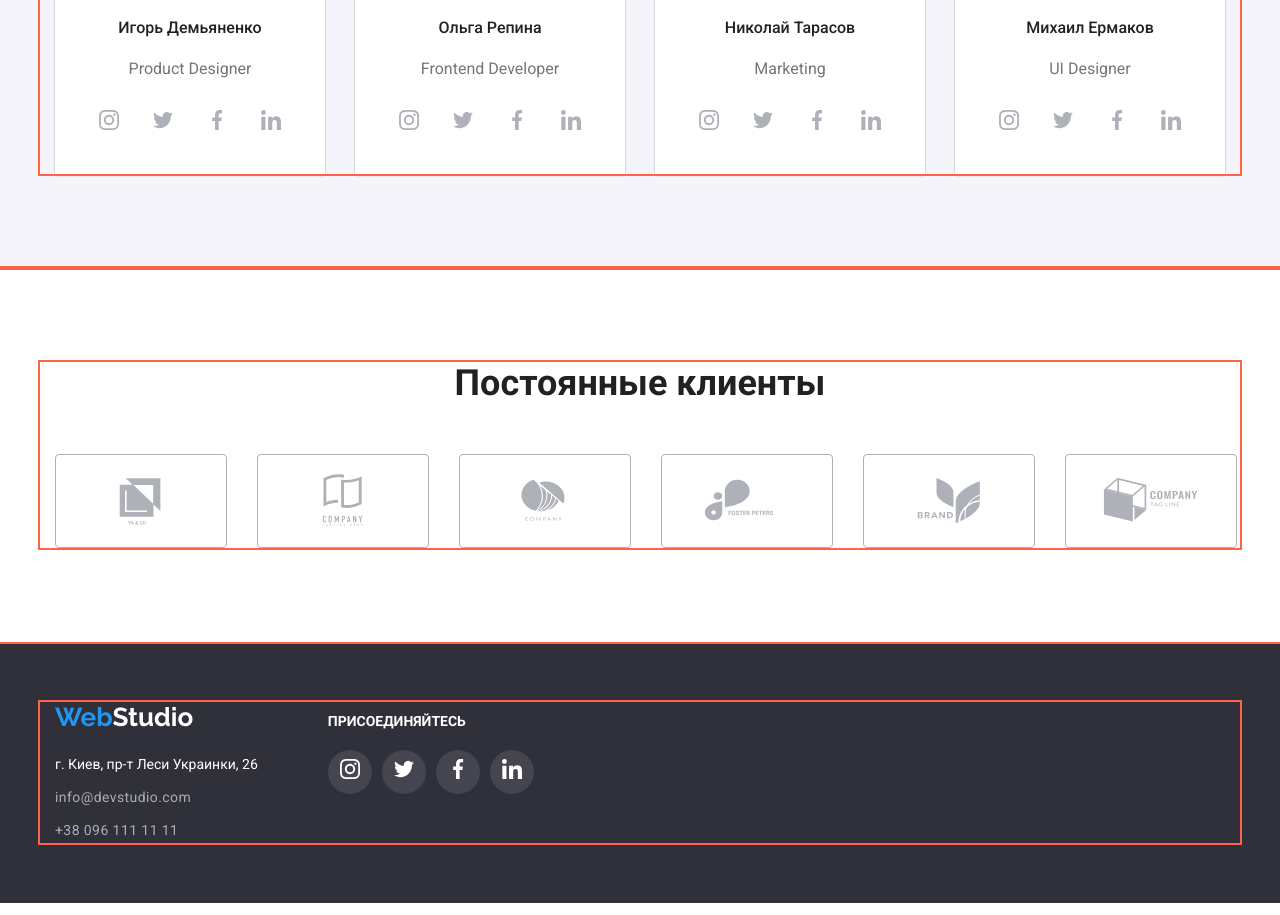
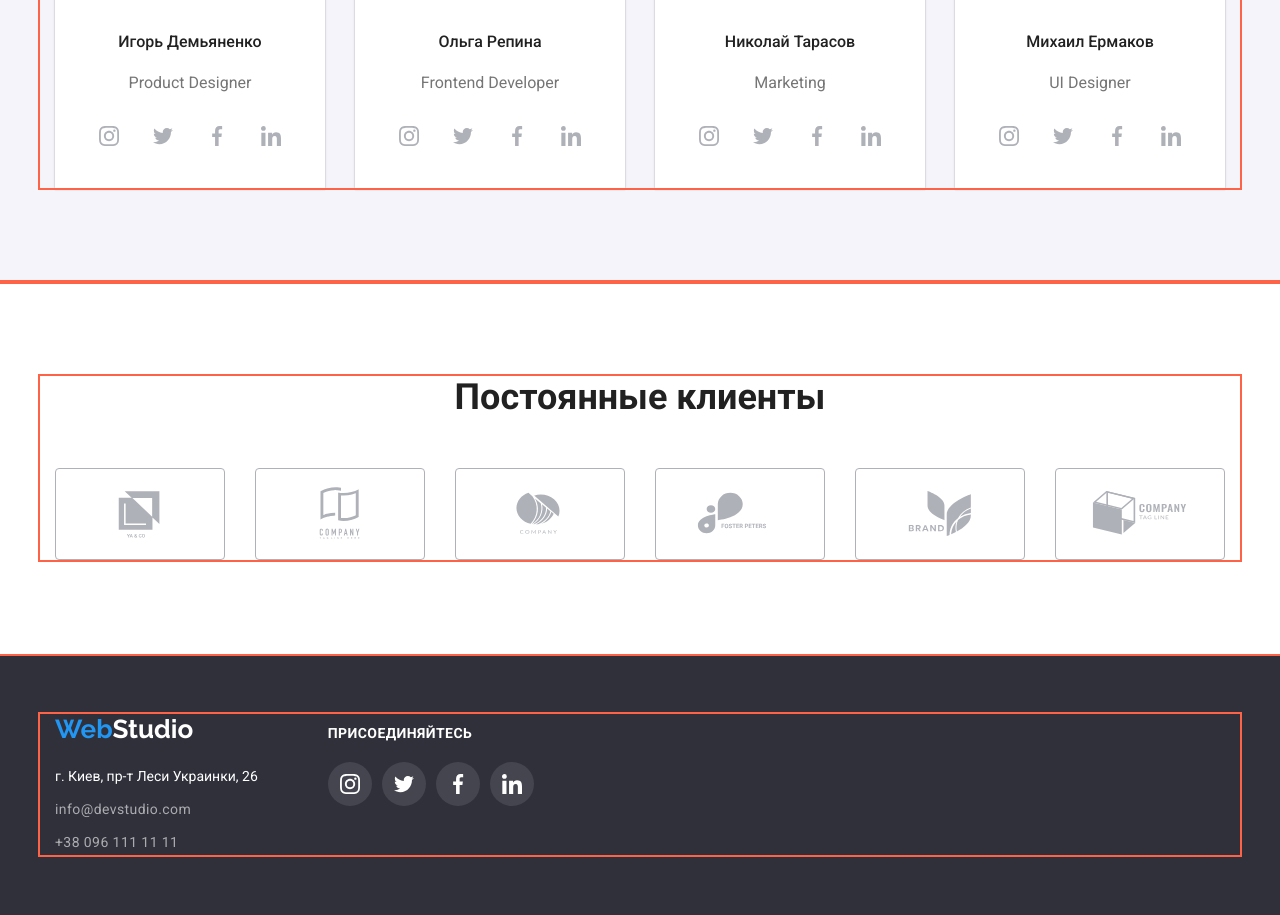
Before and after one commit to lubamos/goit-markup-hw-04, a plain HTML site: page index.html in a window 1280 px wide. Shown: the part 2061-2976 px from the top of the page. Drawn offline with nearby package versions, Linux system fonts and the light colour scheme.

Commit message:
вносит коррекцию
исправляет соц сети
убирает рамочку при ховере с кнопок
убирает двойную рамку с наши клиенты
меняет значения path для иконок коныерта и телефона

```diff
--- a/css/styles.css
+++ b/css/styles.css
@@ -322,7 +322,7 @@ h2 {
   list-style: none;
 }
 .title-emp {
-  padding: 16px;
+  padding: 30px 32px;
   text-align: center;
 }
 
@@ -345,31 +345,30 @@ h2 {
 }
 .employees-soc {
   display: flex;
+
   padding: 0;
-  margin: 0px;
-  margin-bottom: 14px;
+  margin: 0;
+
   list-style: none;
   justify-content: center;
 }
 
 .employees-soc-item {
-  display: table;
-  width: 44px;
-  height: 44px;
   margin-right: 10px;
-
-  cursor: pointer;
-}
-.employees-soc-link {
-  display: table-cell;
-  text-align: center;
-  vertical-align: middle;
-  fill: var(--soc-color);
-
-  border-radius: 50%;
 }
 .employees-soc-item:last-child {
   margin-right: 0;
+}
+
+.employees-soc-link {
+  display: flex;
+  align-items: center;
+  justify-content: center;
+  width: 44px;
+  height: 44px;
+
+  fill: var(--soc-color);
+  border-radius: 50%;
 }
 
 .employees-soc-icon {
@@ -396,10 +395,6 @@ h2 {
 }
 .clients-item {
   margin-right: 30px;
-
-  border: 1px solid var(--soc-color);
-  border-radius: 4px;
-  cursor: pointer;
 }
 .clients-item:last-child {
   margin-right: 0;
@@ -415,6 +410,8 @@ h2 {
   align-items: center;
   justify-content: center;
   fill: var(--soc-color);
+  border: 1px solid var(--soc-color);
+  border-radius: 4px;
 }
 .clients-link:hover,
 .clients-link:focus {
@@ -487,6 +484,7 @@ a:focus {
   color: var(--footer-text-soc);
   font-weight: 700;
   text-transform: uppercase;
+  letter-spacing: 0.03em;
   font-size: 14px;
   line-height: 1.17;
 }
@@ -498,18 +496,17 @@ a:focus {
   cursor: pointer;
 }
 .footer-item-soc {
-  display: table;
-  width: 44px;
-  height: 44px;
   margin-right: 10px;
 }
 .footer-item-soc:last-child {
   margin-right: 0;
 }
 .footer-link-soc {
-  display: table-cell;
-  text-align: center;
-  vertical-align: middle;
+  display: flex;
+  align-items: center;
+  justify-content: center;
+  width: 44px;
+  height: 44px;
   border-radius: 50%;
 
   color: var(--body-background-color);
@@ -585,6 +582,9 @@ a:focus {
   box-shadow: 0px 2px 2px rgba(0, 0, 0, 0.12), 0px 1px 2px rgba(0, 0, 0, 0.08),
     0px 3px 1px rgba(0, 0, 0, 0.1);
 }
+button:focus {
+  outline: none;
+}
 .portfolio {
   list-style: none;
   display: flex;
```
Also changed, not shown: images/symbol-defs.svg.
